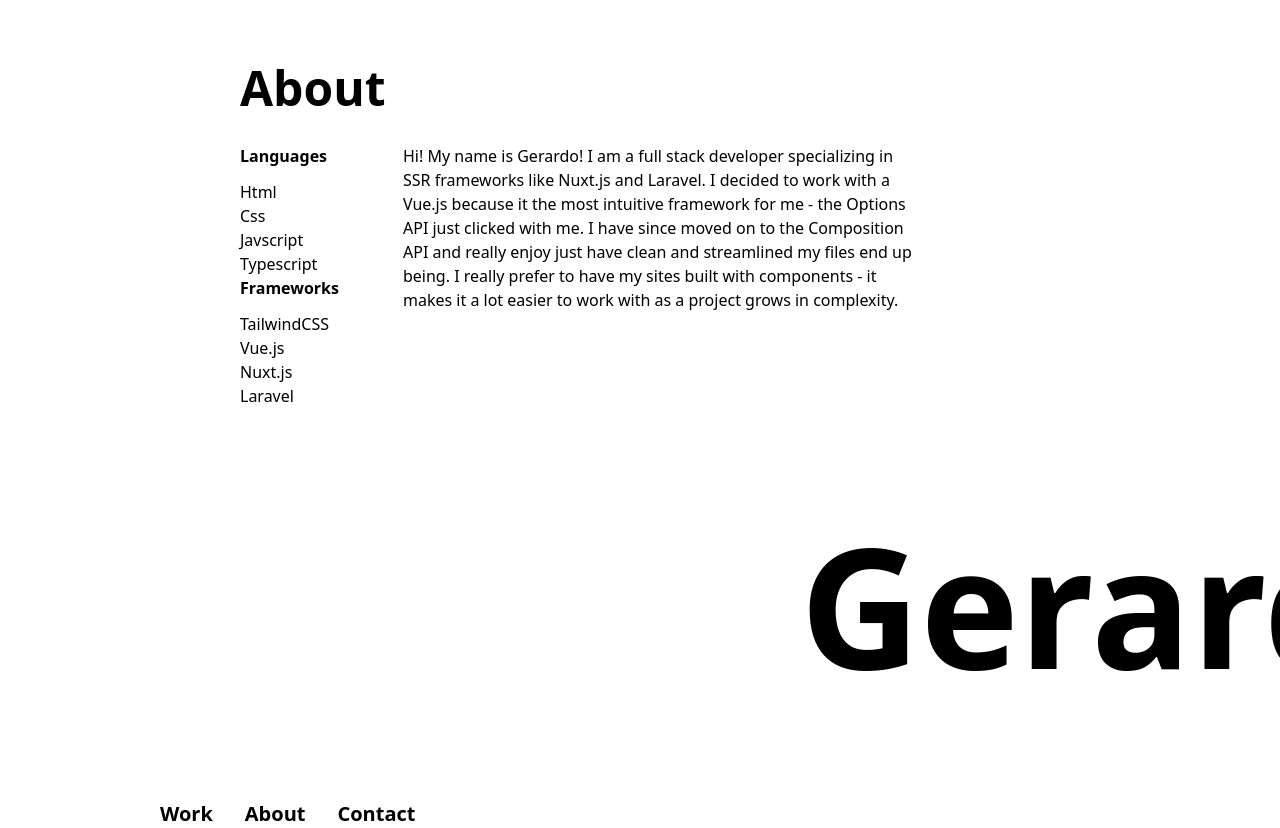
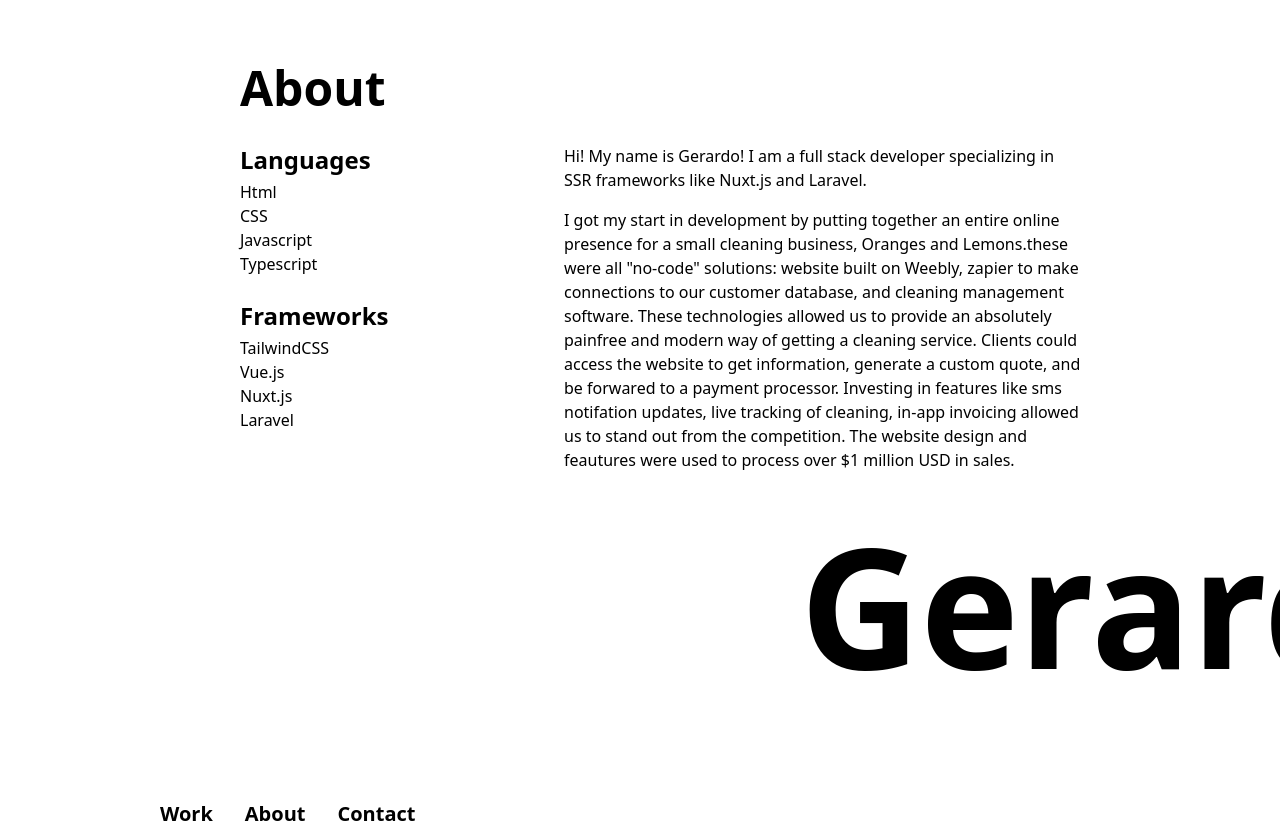
Before and after one commit to gerardojgarcia/gg_portfolio_24, a Nuxt app: page /about in a window 1280 px wide. Shown: the top 828 px of the page. Built offline with nearby package versions, Linux system fonts and the light colour scheme.

Commit message:
macbook update

```diff
--- a/app.vue
+++ b/app.vue
@@ -5,33 +5,26 @@
 </template>
 
 <style>
-.page-enter-active,
-.page-leave-active {
-  transition: all 0.4s;
+.scale-slide-enter-active,
+.scale-slide-leave-active {
+  position: absolute;
+  transition: all 01s ease;
 }
 
-/* entering start */
-.page-enter {
+.scale-slide-enter-from {
   left: -100%;
 }
 
-/* entering end */
-.page-enter-to {
-  left: 0;
+.scale-slide-enter-to {
+  left: 0%;
 }
 
-/* leaving start */
-.page-leave {
-  opacity: 1;
+.scale-slide-leave-from {
+  transform: scale(1);
 }
 
-/* leaving end */
-.page-leave-to {
-  opacity: 0;
-}
-
-.page-enter-from,
-.page-leave-to {
+.scale-slide-leave-to {
+  transform: scale(0.8);
   filter: blur(1rem);
 }
 </style>
--- a/components/TheTagline.vue
+++ b/components/TheTagline.vue
@@ -1,13 +1,10 @@
 <script setup></script>
 <template>
-  <div class="absolute pl-24">
-    <strong
-      >I am an independent Server Side Developer based in East Los Angeles, California.
-    </strong>
-    <strong
-      >I leverage the power of Nuxtjs and Vue to create captivating and high performing
-      websites.</strong
-    >
+  <div class="absolute pl-24 dark:text-white">
+    <p >I am an independent Server Side Developer based in East Los Angeles, California.
+    </p>
+    <p>I leverage the power of Nuxtjs and Vue to create captivating and high performing
+      websites.</p>
     <strong>Let's work together </strong>
   </div>
 </template>
--- a/nuxt.config.ts
+++ b/nuxt.config.ts
@@ -5,6 +5,8 @@ export default defineNuxtConfig({
   modules: ['@nuxtjs/tailwindcss', "@nuxt/image"],
 
 app: {
-  pageTransition: {name:'page', mode: 'out-in'}
-}
+  pageTransition: {name:'scale-slide', mode: 'out-in'}
+},
+
+
 })
--- a/package.json
+++ b/package.json
@@ -18,5 +18,8 @@
     "nuxt": "^3.8.0",
     "vue": "^3.3.7",
     "vue-router": "^4.2.5"
+  },
+  "dependencies": {
+    "aos": "^2.3.4"
   }
 }
--- a/pages/about.vue
+++ b/pages/about.vue
@@ -1,35 +1,44 @@
 <script setup></script>
 <template>
-  <section>
+  <section class="dark:text-white">
     <div class="ml-60">
       <h1 class="text-5xl dark:text-white font-bold mt-16 pb-8">About</h1>
       <div class="about-me flex space-x-16">
-        <div>
-          <strong>Languages</strong>
-          <ul class="mt-3">
+        <div class="w-1/4">
+          <strong class="text-2xl">Languages</strong>
+          <ul class="mt-1 mb-6">
             <li>Html</li>
-            <li>Css</li>
-            <li>Javscript</li>
+            <li>CSS</li>
+            <li>Javascript</li>
             <li>Typescript</li>
           </ul>
-          <strong>Frameworks</strong>
-          <ul class="mt-3">
+          <strong class="text-2xl">Frameworks</strong>
+          <ul class="mt-1">
             <li>TailwindCSS</li>
             <li>Vue.js</li>
             <li>Nuxt.js</li>
             <li>Laravel</li>
           </ul>
         </div>
-        <p class="w-1/2">
-          Hi! My name is Gerardo! I am a full stack developer specializing in SSR
-          frameworks like Nuxt.js and Laravel. I decided to work with a Vue.js because it
-          the most intuitive framework for me - the Options API just clicked with me. I
-          have since moved on to the Composition API and really enjoy just have clean and
-          streamlined my files end up being. I really prefer to have my sites built with
-          components - it makes it a lot easier to work with as a project grows in
-          complexity.
-        </p>
-        <p></p>
+        <div class="w-1/2 space-y-4">
+          <p>
+            Hi! My name is Gerardo! I am a full stack developer specializing in SSR
+            frameworks like Nuxt.js and Laravel.
+          </p>
+          <p>
+            I got my start in development by putting together an entire online presence
+            for a small cleaning business, Oranges and Lemons.these were all "no-code"
+            solutions: website built on Weebly, zapier to make connections to our customer
+            database, and cleaning management software. These technologies allowed us to
+            provide an absolutely painfree and modern way of getting a cleaning service.
+            Clients could access the website to get information, generate a custom quote,
+            and be forwared to a payment processor. Investing in features like sms
+            notifation updates, live tracking of cleaning, in-app invoicing allowed us to
+            stand out from the competition. The website design and feautures were used to
+            process over $1 million USD in sales.
+          </p>
+          <p></p>
+        </div>
       </div>
     </div>
   </section>
```
Also changed, not shown: 1 other file (tests, documents, lock files or other folders).
